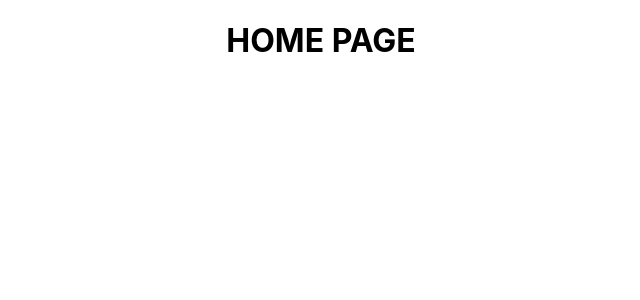
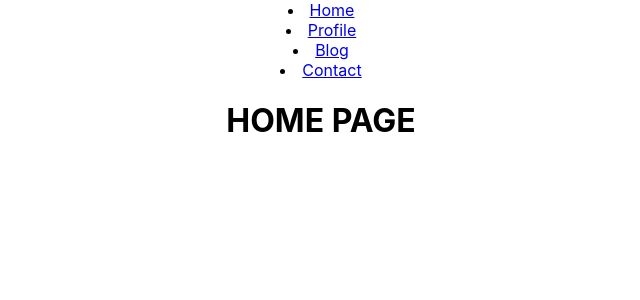
Before and after one commit to BrucelD14/learn-react, a React (Create React App) app in the folder the-react-project/: page / in a window 1280 px wide. Shown: the top 300 px of the page, without its empty margins (319-959 px from the left). Built offline with nearby package versions, Linux system fonts and the light colour scheme.

Commit message:
add nav on App,js

```diff
--- a/the-react-project/src/App.js
+++ b/the-react-project/src/App.js
@@ -1,20 +1,33 @@
-import logo from './logo.svg';
-import './App.css';
-import { Route, Routes } from 'react-router-dom';
-import Home from './pages/Home';
-import Profile from './pages/Profile';
-import Blog from './pages/Blog';
-import Contact from './pages/Contact';
+import "./App.css";
+import { Link, Route, Routes } from "react-router-dom";
+import Home from "./pages/Home";
+import Profile from "./pages/Profile";
+import Blog from "./pages/Blog";
+import Contact from "./pages/Contact";
 
 function App() {
   return (
     <div className="App">
-    <Routes>
-      <Route path='/' element={<Home />} />
-      <Route path='/profile' element={<Profile />} />
-      <Route path='/blog' element={<Blog />} />
-      <Route path='/contact' element={<Contact />} />
-    </Routes>
+      <nav>
+        <li>
+          <Link to="/">Home</Link>
+        </li>
+        <li>
+          <Link to="/profile">Profile</Link>
+        </li>
+        <li>
+          <Link to="/blog">Blog</Link>
+        </li>
+        <li>
+          <Link to="/contact">Contact</Link>
+        </li>
+      </nav>
+      <Routes>
+        <Route path="/" element={<Home />} />
+        <Route path="/profile" element={<Profile />} />
+        <Route path="/blog" element={<Blog />} />
+        <Route path="/contact" element={<Contact />} />
+      </Routes>
     </div>
   );
 }
```
